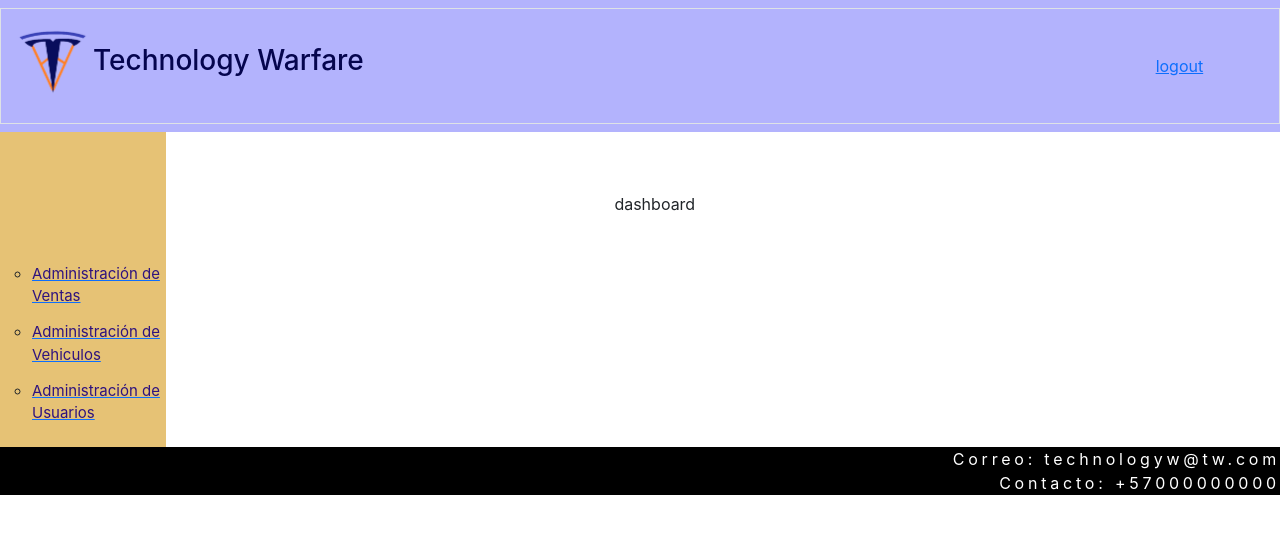
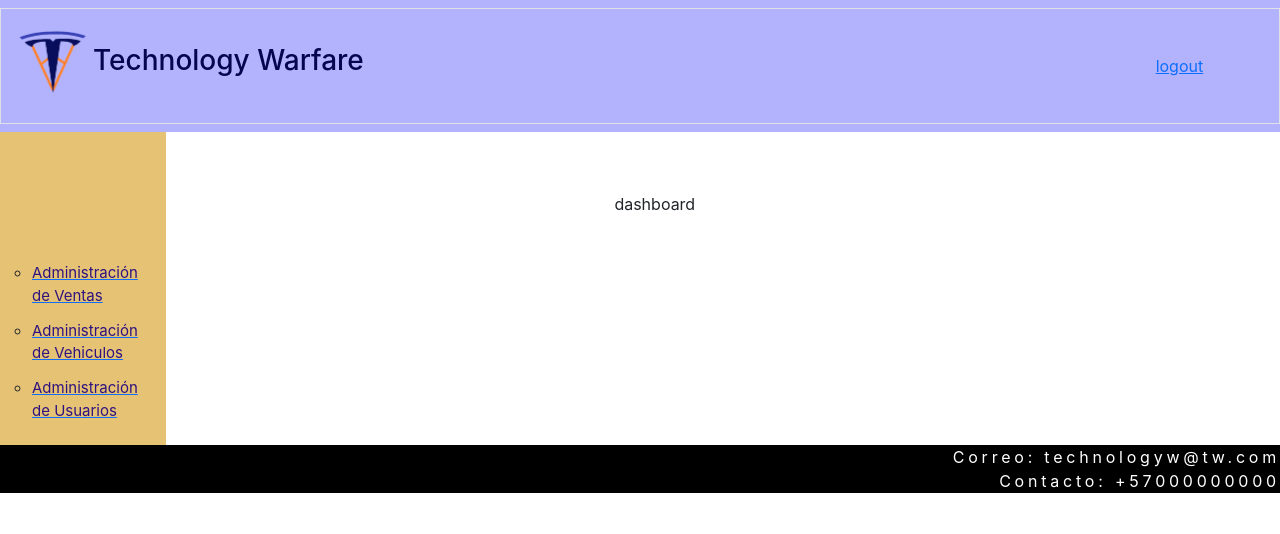
Before and after one commit to Technology-Warfare/Project-ciclo3, a React (Create React App) app in the folder tesla/: page /dashboard in a window 1280 px wide. Shown: the top 534 px of the page. Built offline with nearby package versions, Linux system fonts and the light colour scheme.

Commit message:
mejora en padding right ul sidebar

```diff
--- a/tesla/src/Pages/styles/sidebar.css
+++ b/tesla/src/Pages/styles/sidebar.css
@@ -9,6 +9,7 @@
 ul{
     list-style:circle;
     text-align: left;
+    padding-right: 5%;
 }
 
 .liu:hover{
```
